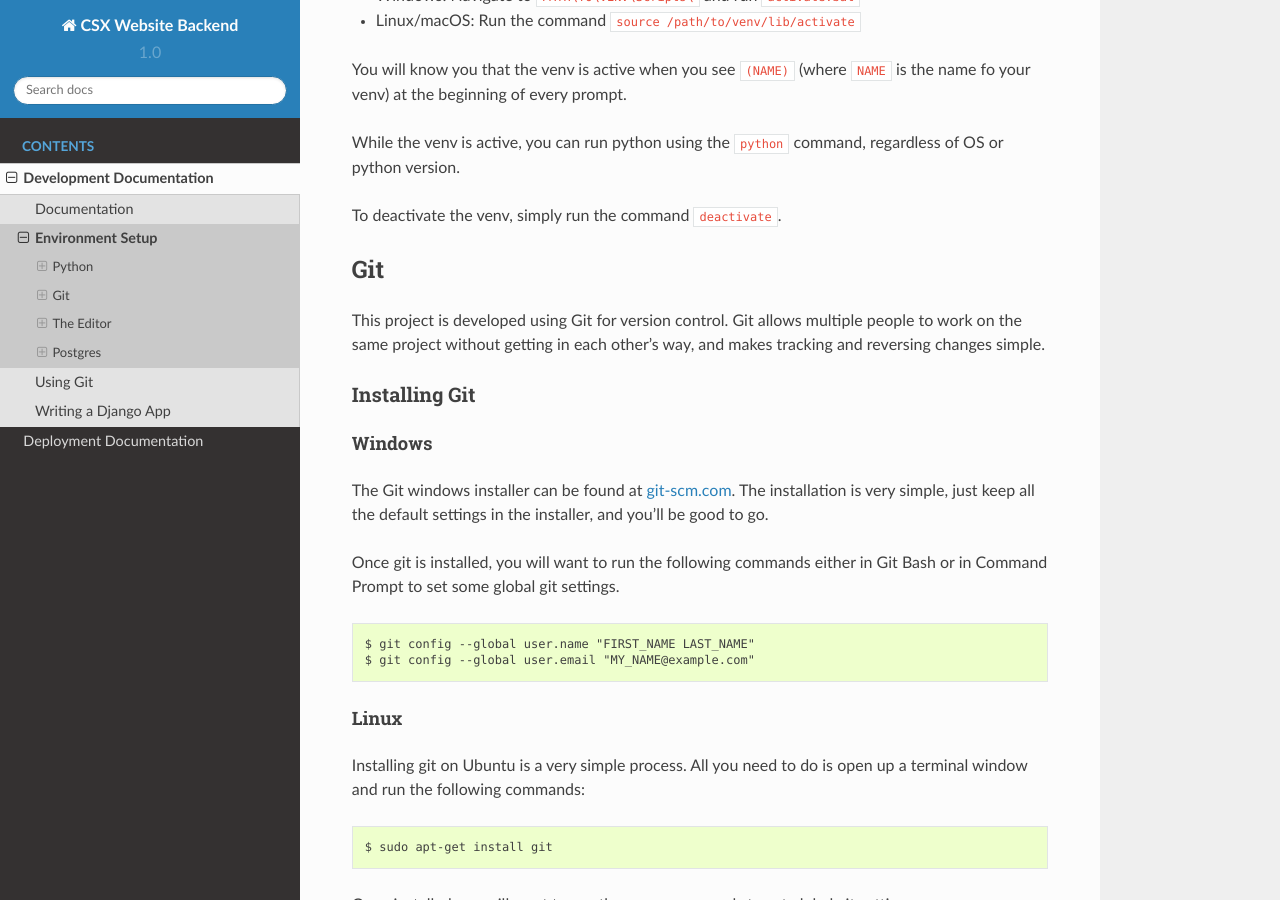
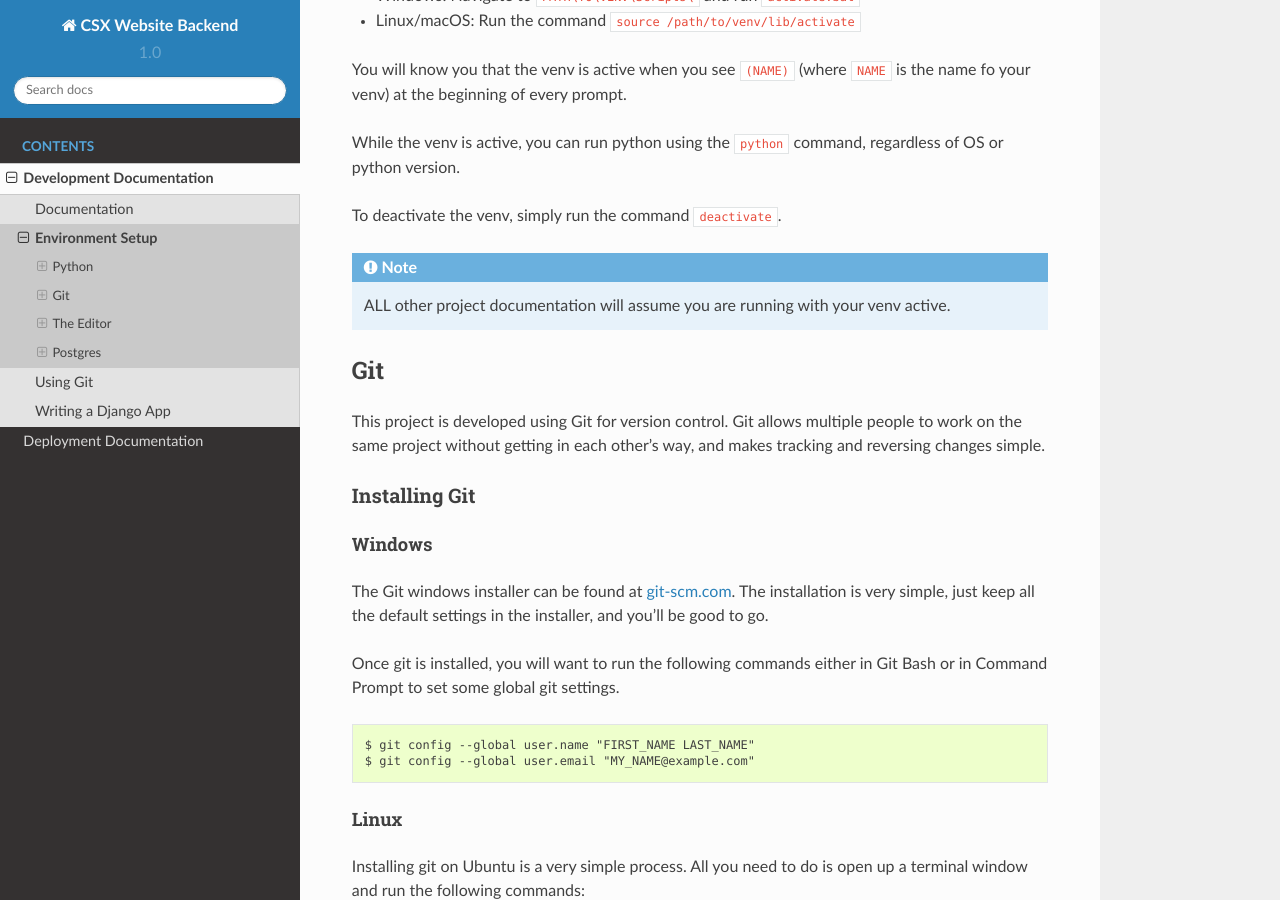
Before and after one commit to BHCC-CSX/csx-website-backend, a Sphinx documentation site: the page built from docs/development/environment-setup.md, in a window 1280 px wide and 900 px high, scrolled down 3439 px. Built offline with Sphinx 7.4.7 and the Read the Docs theme 2.0.0, drawn with Linux system fonts in a browser that asks for light colours.

Commit message:
Add a note to the environment setup documentation.

````diff
--- a/docs/development/environment-setup.md
+++ b/docs/development/environment-setup.md
@@ -123,6 +123,11 @@ of every prompt.
 While the venv is active, you can run python using the `python` command, regardless of OS or python version.
 
 To deactivate the venv, simply run the command `deactivate`.
+
+```eval_rst
+.. note::
+    ALL other project documentation will assume you are running with your venv active.
+```
 
 ## Git
 
````
